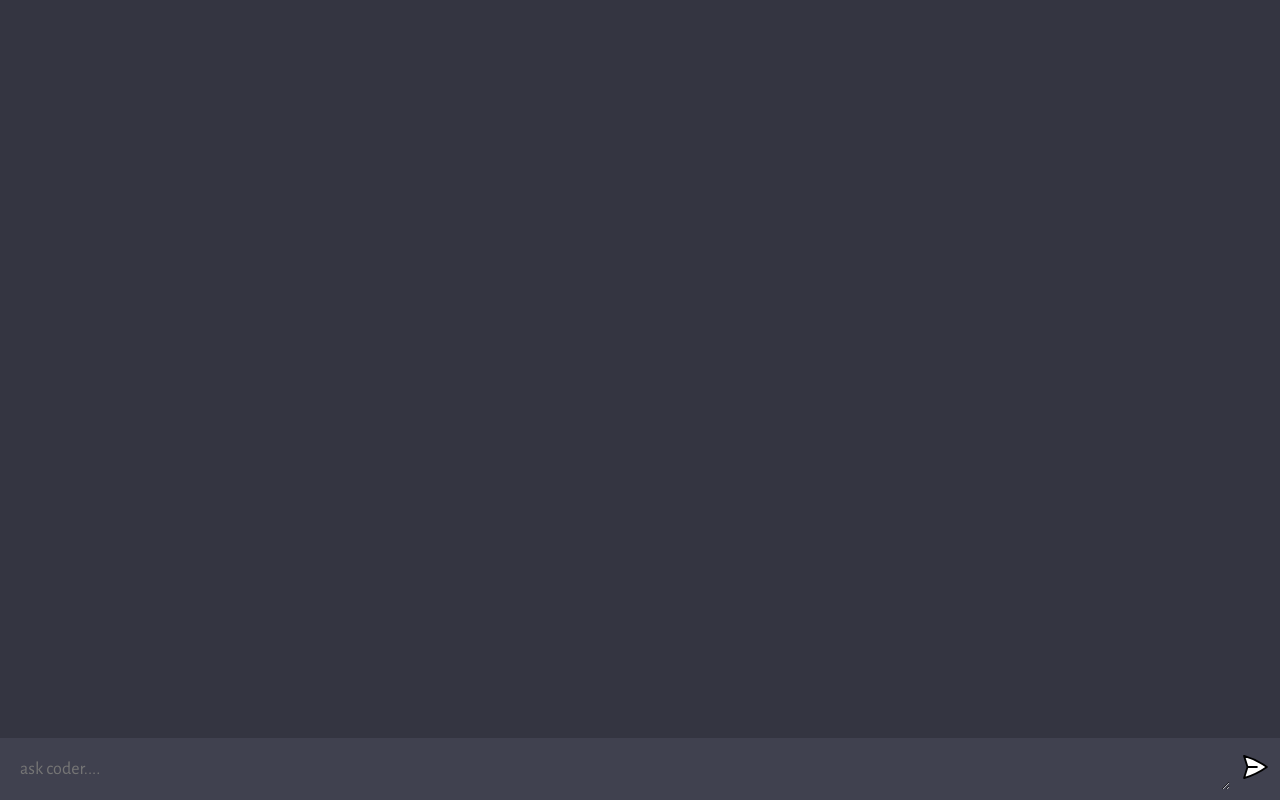
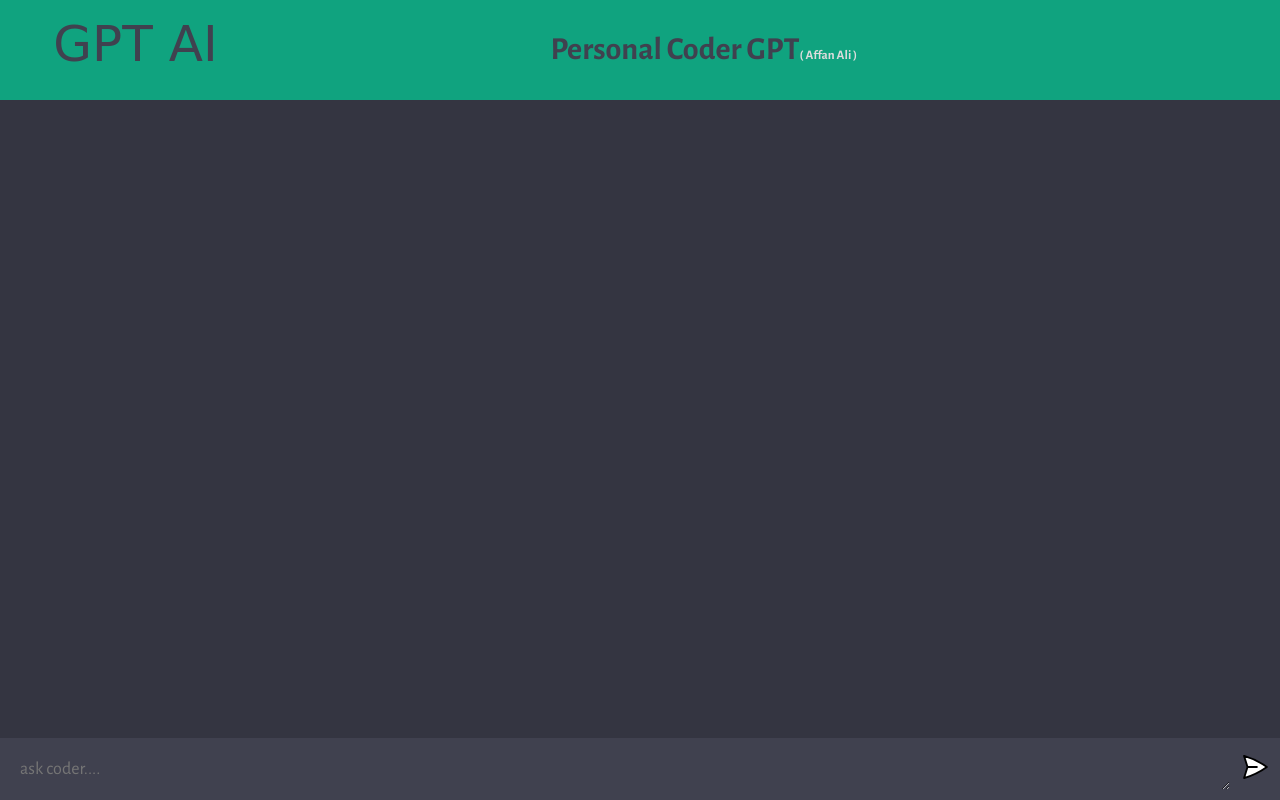
Before and after one commit to DevAffan/Coder_ChatGpt, a website built with Vite: page client/index.html in a window 1280 px wide. Built offline with nearby package versions, Linux system fonts and the light colour scheme.

Commit message:
some ui changes

```diff
--- a/client/index.html
+++ b/client/index.html
@@ -9,6 +9,10 @@
   </head>
   <body>
     <div id="app">
+      <div class="head-main">
+        <div class="logo">GPT AI</div>
+      <div class="header-sec">Personal Coder GPT<small>( Affan Ali )</small></div>
+    </div>
       <div id="chat_container"></div>
       <form>
         <textarea name="prompt" id="" cols="1" rows="1" placeholder="ask coder...."></textarea>
--- a/client/style.css
+++ b/client/style.css
@@ -148,3 +148,37 @@ form img {
   width: 30px;
   height: 30px;
 }
+
+.head-main{
+  width: 100%;
+  height: 100px;
+  background-color: #10a37f;
+  text-align: center;
+
+}
+
+.logo{
+  width: 20%;
+  float: left;
+  font-size: 50px;
+  font-family: 'Pacifico', cursive;
+  padding-left: 15px;
+  padding-top: 15px;
+  color: #40414F;
+
+}
+
+.header-sec{
+width: 80%;
+float: right;
+text-align: left !important;
+  font-size: xx-large;
+  font-weight: bolder;
+  color: #40414F;
+  padding: 30px 30px 30px 23%;
+}
+
+.header-sec > small {
+  color: #dcdcdc;
+  font-size: small;
+}
```
